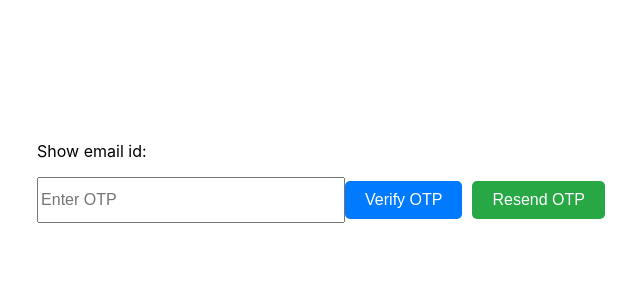
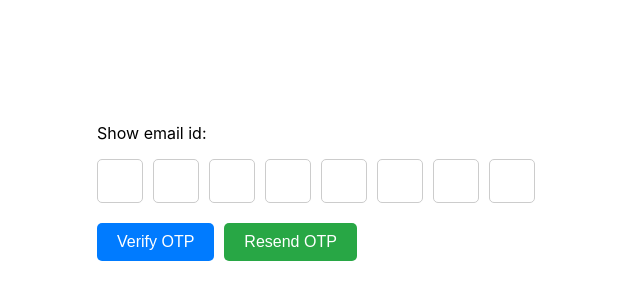
Before and after one commit to SoumenM1/ecom_fronted_turnover, a React (Create React App) app: page /verifyotp in a window 1280 px wide. Shown: the part 216-516 px from the top of the page, without its empty margins (319-959 px from the left). Built offline with nearby package versions, Linux system fonts and the light colour scheme.

Commit message:
add:design

```diff
--- a/src/components/LoginPage.js
+++ b/src/components/LoginPage.js
@@ -46,11 +46,11 @@ function LoginPage({ onLogin }) {
 
   return (
     <div style={{ display: 'flex', justifyContent: 'center', alignItems: 'center', height: '100vh' }}>
-      <div style={{ backgroundColor: '#f0f0f0', padding: '20px', borderRadius: '10px' }}>
-        <input type="text" placeholder="Email" value={email} onChange={(e) => setEmail(e.target.value)} style={{ marginBottom: '10px' }} />
-        <input type="password" placeholder="Password" value={password} onChange={(e) => setPassword(e.target.value)} style={{ marginBottom: '10px' }} />
-        <button onClick={handleLogin} style={{ backgroundColor: '#007bff', color: '#fff', border: 'none', padding: '10px 20px', borderRadius: '5px', marginRight: '10px' }}>Login</button>
-        <button onClick={handleCreateAccount} style={{ backgroundColor: '#28a745', color: '#fff', border: 'none', padding: '10px 20px', borderRadius: '5px' }}>Create Account</button>
+      <div style={{ backgroundColor: '#f0f0f0', padding: '20px', borderRadius: '10px', display: 'flex', flexDirection: 'column', alignItems: 'center' }}>
+        <input type="text" placeholder="Email" value={email} onChange={(e) => setEmail(e.target.value)} style={{ marginBottom: '10px', width: '300px', padding: '10px' }} />
+        <input type="password" placeholder="Password" value={password} onChange={(e) => setPassword(e.target.value)} style={{ marginBottom: '10px', width: '300px', padding: '10px' }} />
+        <button onClick={handleLogin} style={{ backgroundColor: '#007bff', color: '#fff', border: 'none', padding: '10px 20px', borderRadius: '5px', width: '300px' }}>Login</button>
+        <button onClick={handleCreateAccount} style={{ backgroundColor: '#28a745', color: '#fff', border: 'none', padding: '10px 20px', borderRadius: '5px', width: '300px', marginTop: '10px' }}>Create Account</button>
       </div>
     </div>
   );
--- a/src/components/RegisterPage.js
+++ b/src/components/RegisterPage.js
@@ -37,12 +37,12 @@ function RegisterPage() {
 
   return (
     <div style={{ display: 'flex', justifyContent: 'center', alignItems: 'center', height: '100vh' }}>
-      <div style={{ backgroundColor: '#f0f0f0', padding: '20px', borderRadius: '10px' }}>
-        <input type="text" placeholder="Name" value={name} onChange={(e) => setName(e.target.value)} style={{ marginBottom: '10px' }} />
-        <input type="text" placeholder="Email" value={email} onChange={(e) => setEmail(e.target.value)} style={{ marginBottom: '10px' }} />
-        <input type="password" placeholder="Password" value={password} onChange={(e) => setPassword(e.target.value)} style={{ marginBottom: '10px' }} />
-        <button onClick={handleRegister} style={{ backgroundColor: '#007bff', color: '#fff', border: 'none', padding: '10px 20px', borderRadius: '5px', marginRight: '10px' }}>Register</button>
-        <button onClick={handleLogin} style={{ backgroundColor: '#28a745', color: '#fff', border: 'none', padding: '10px 20px', borderRadius: '5px' }}>Login</button>
+      <div style={{ backgroundColor: '#f0f0f0', padding: '20px', borderRadius: '10px', display: 'flex', flexDirection: 'column', alignItems: 'center' }}>
+        <input type="text" placeholder="Name" value={name} onChange={(e) => setName(e.target.value)} style={{ marginBottom: '10px', width: '300px', padding: '10px' }} />
+        <input type="text" placeholder="Email" value={email} onChange={(e) => setEmail(e.target.value)} style={{ marginBottom: '10px', width: '300px', padding: '10px' }} />
+        <input type="password" placeholder="Password" value={password} onChange={(e) => setPassword(e.target.value)} style={{ marginBottom: '10px', width: '300px', padding: '10px' }} />
+        <button onClick={handleRegister} style={{ backgroundColor: '#007bff', color: '#fff', border: 'none', padding: '10px 20px', borderRadius: '5px', width: '300px', marginBottom: '10px' }}>Register</button>
+        <button onClick={handleLogin} style={{ backgroundColor: '#28a745', color: '#fff', border: 'none', padding: '10px 20px', borderRadius: '5px', width: '300px' }}>Login</button>
       </div>
     </div>
   );
--- a/src/components/VerifyOTPPage.js
+++ b/src/components/VerifyOTPPage.js
@@ -3,7 +3,7 @@ import axios from 'axios';
 import { useLocation, useNavigate } from 'react-router-dom';
 
 function VerifyOTPPage() {
-  const [otp, setOTP] = useState('');
+  const [otp, setOTP] = useState(['', '', '', '', '', '', '', '']); // Array to hold OTP digits
   const location = useLocation();
   const [email, setEmail] = useState('');
   const [resendDisabled, setResendDisabled] = useState(false);
@@ -18,14 +18,13 @@ function VerifyOTPPage() {
   // Function to handle OTP verification
   const handleVerifyOTP = async () => {
     try {
-       await axios.post('https://ecom-server-vbfv.onrender.com/api/verifyMail', { email, otp });
+      const otpString = otp.join(''); // Convert array of OTP digits to string
+      await axios.post('https://ecom-server-vbfv.onrender.com/api/verifyMail', { email, otp: otpString });
       // Handle successful OTP verification
       alert('OTP verified successfully!');
       // Redirect to the login page
       history('/login');
-
     } catch (error) {
-
       // Handle OTP verification error
       alert('OTP verification failed. Please try again.');
     }
@@ -54,17 +53,37 @@ function VerifyOTPPage() {
     }
   };
 
+  // Function to handle input change for OTP digits
+  const handleOTPChange = (index, value) => {
+    const updatedOTP = [...otp];
+    updatedOTP[index] = value;
+    setOTP(updatedOTP);
+  };
+
   return (
     <div style={{ display: 'flex', justifyContent: 'center', alignItems: 'center', height: '100vh' }}>
       <div>
         <p>Show email id: {email}</p>
+        <div style={{ display: 'flex', marginBottom: '20px' }}>
+          {otp.map((digit, index) => (
             <input
+              key={index}
               type="text"
-          placeholder="Enter OTP"
-          value={otp}
-          onChange={(e) => setOTP(e.target.value)}
-          style={{ width: '300px', height: '40px', fontSize: '16px', marginBottom: '20px' }}
+              maxLength="1"
+              value={digit}
+              onChange={(e) => handleOTPChange(index, e.target.value)}
+              style={{
+                width: '40px',
+                height: '40px',
+                fontSize: '16px',
+                textAlign: 'center',
+                marginRight: '10px',
+                border: '1px solid #ccc',
+                borderRadius: '5px',
+              }}
             />
+          ))}
+        </div>
         <button
           onClick={handleVerifyOTP}
           style={{
@@ -75,7 +94,7 @@ function VerifyOTPPage() {
             borderRadius: '5px',
             cursor: 'pointer',
             fontSize: '16px',
-            marginRight: '10px'
+            marginRight: '10px',
           }}
         >
           Verify OTP
@@ -89,7 +108,7 @@ function VerifyOTPPage() {
             padding: '10px 20px',
             borderRadius: '5px',
             cursor: 'pointer',
-            fontSize: '16px'
+            fontSize: '16px',
           }}
           disabled={resendDisabled} // Disable resend button if it's already clicked
         >
```
Lines whose indentation alone changed are shown as unchanged.
